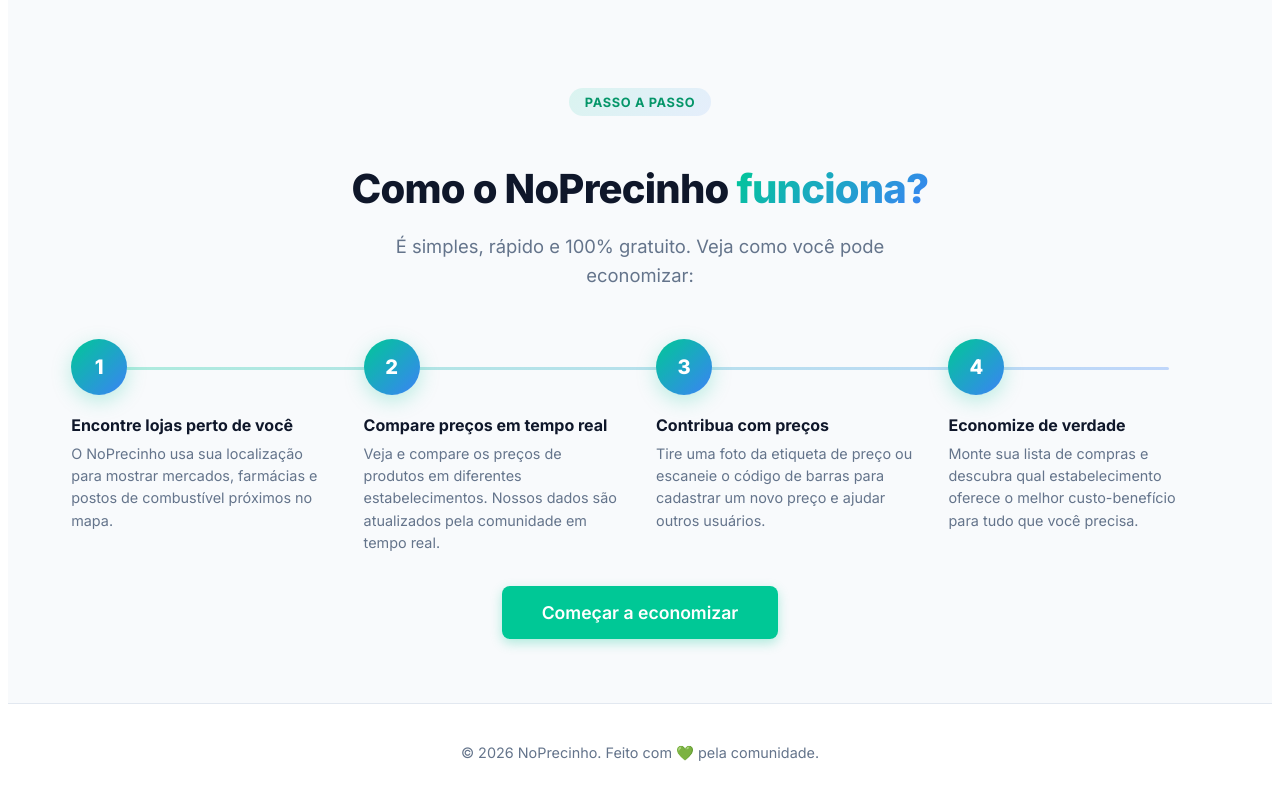
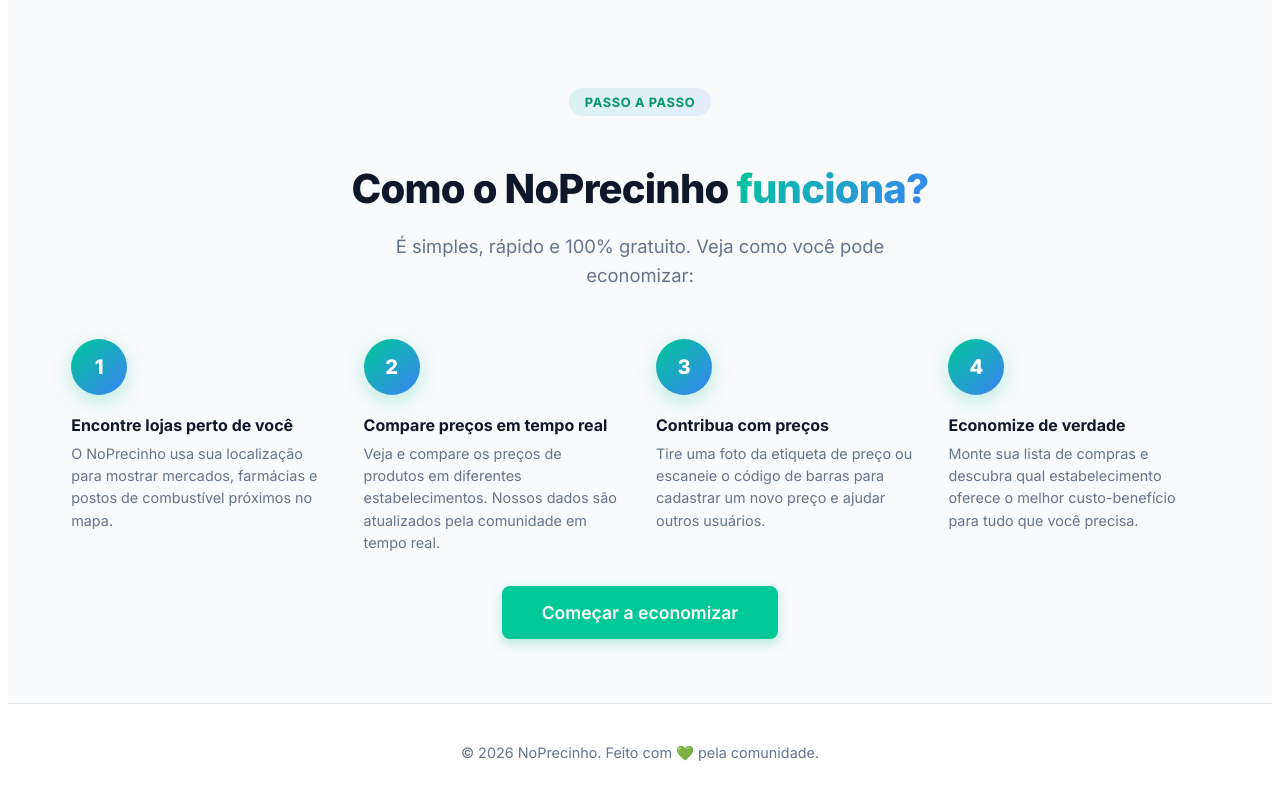
Before and after one commit to Appraises/noprecinho, a website built with Vite: page index.html in a window 1280 px wide. Shown: the part 2401-3201 px from the top of the page. Built offline with nearby package versions, Linux system fonts and the light colour scheme; no server answers.

Commit message:
remover linha conectora do timeline

```diff
--- a/src/css/landing.css
+++ b/src/css/landing.css
@@ -664,20 +664,6 @@
     gap: 2rem;
     margin-top: 2rem;
     text-align: left;
-    position: relative;
-}
-
-/* Connector line */
-.steps-timeline::before {
-    content: '';
-    position: absolute;
-    top: 28px;
-    left: 40px;
-    right: 40px;
-    height: 3px;
-    background: linear-gradient(90deg, var(--l-primary), var(--l-accent));
-    border-radius: 2px;
-    opacity: 0.3;
 }
 
 .step-item {
@@ -795,10 +781,6 @@
         gap: 1.5rem;
     }
 
-    .steps-timeline::before {
-        display: none;
-    }
-
     .step-item {
         display: flex;
         gap: 1.25rem;
```
